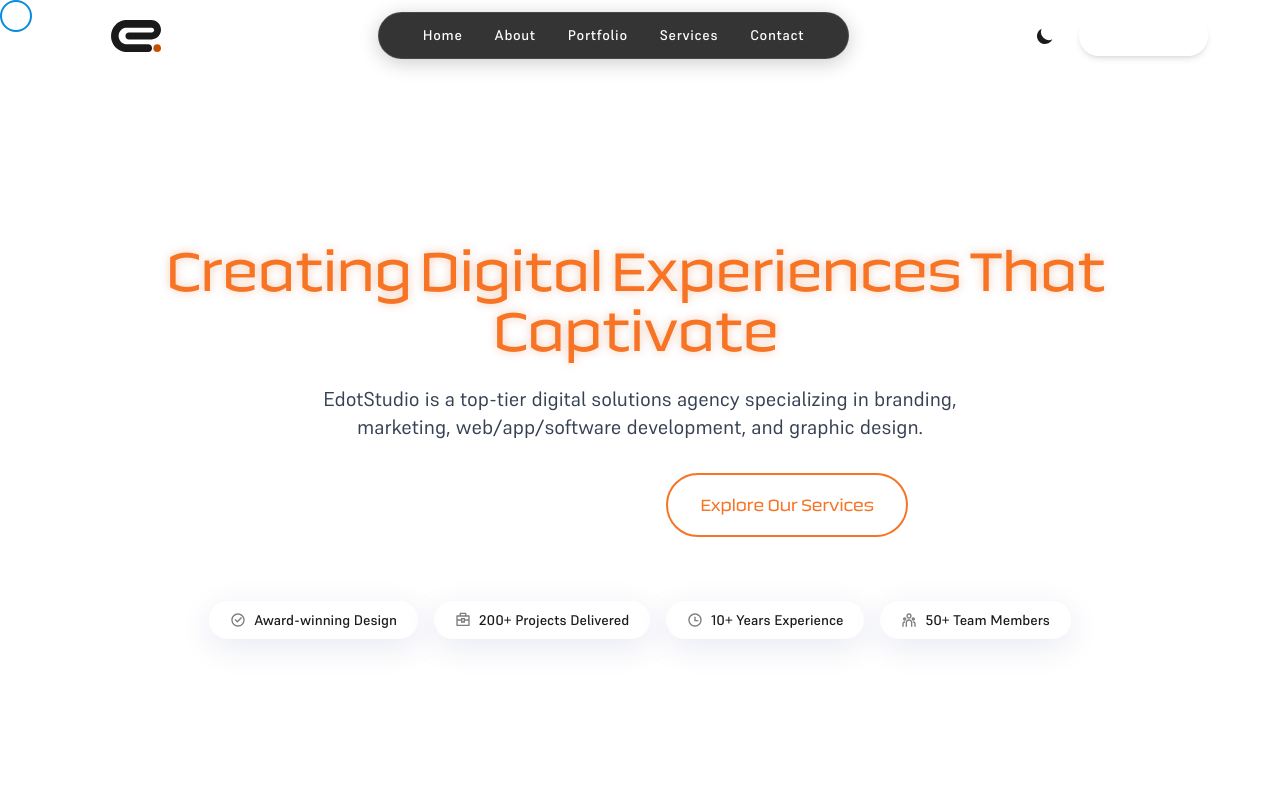
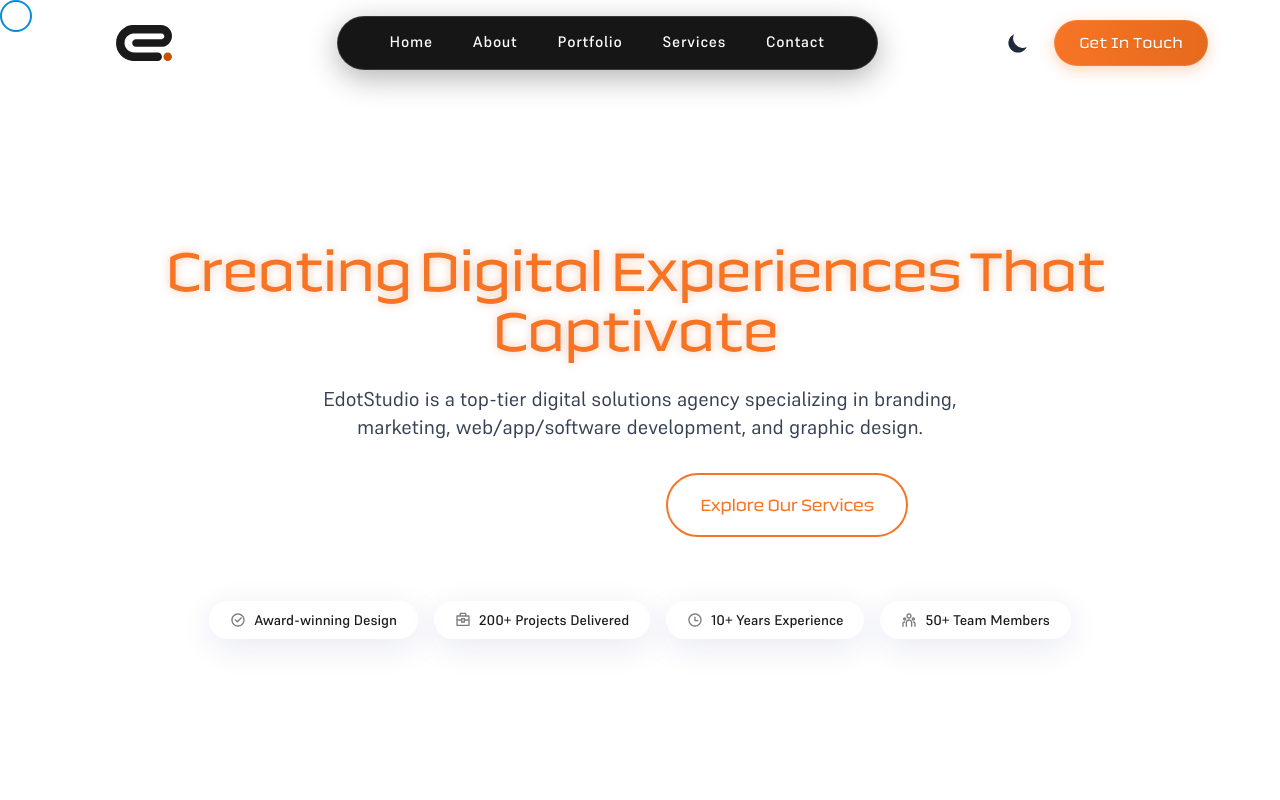
Before and after one commit to SYRONYX-S/edotstudio-web-dev, a Next.js app: page / in a window 1280 px wide. Both pictures are taken after a click on the button "Toggle dark mode". Shown: the top 800 px of the page. Built offline with nearby package versions, Linux system fonts and the light colour scheme.

Commit message:
Enhance navbar: larger size, improved CTA button, theme toggle transitions

```diff
--- a/src/app/globals.css
+++ b/src/app/globals.css
@@ -540,18 +540,19 @@ html {
 
 /* Navbar island styling */
 .navbar-island {
-  background-color: rgba(17, 17, 17, 0.85);
+  background-color: rgba(10, 10, 10, 0.95);
   backdrop-filter: blur(15px);
   -webkit-backdrop-filter: blur(15px);
   border-radius: 9999px; /* Fully rounded */
-  padding: 0.75rem 1.75rem;
-  border: 1px solid rgba(255, 255, 255, 0.1);
-  box-shadow: 0 4px 20px rgba(0, 0, 0, 0.2);
+  padding: 0.9rem 2rem;
+  border: 1px solid rgba(255, 255, 255, 0.15);
+  box-shadow: 0 8px 30px rgba(0, 0, 0, 0.3);
+  transform: translateZ(0);
 }
 
 .navbar-link {
   color: white;
-  font-size: 0.875rem;
+  font-size: 0.95rem;
   font-weight: 500;
   letter-spacing: 0.05em;
   transition: all 0.3s ease;
@@ -576,3 +577,55 @@ html {
 .navbar-link:hover::after {
   width: 100%;
 }
+
+/* Theme toggle transitions */
+.theme-toggle-btn {
+  position: relative;
+  overflow: hidden;
+  transition: background-color 0.3s ease;
+}
+
+.theme-icon {
+  transition: transform 0.5s cubic-bezier(0.175, 0.885, 0.32, 1.275),
+              opacity 0.3s ease;
+}
+
+.theme-toggle-btn:hover .theme-icon {
+  transform: rotate(30deg);
+}
+
+/* CTA Button styling */
+.cta-button {
+  position: relative;
+  overflow: hidden;
+  background-image: linear-gradient(to right, var(--orange), var(--orange-hover), var(--orange));
+  background-size: 200% auto;
+  box-shadow: 0 4px 15px rgba(247, 116, 37, 0.3);
+  border: 1px solid rgba(255, 255, 255, 0.1);
+  transition: all 0.3s ease;
+  text-shadow: 0 1px 1px rgba(0, 0, 0, 0.1);
+  letter-spacing: 0.5px;
+}
+
+.cta-button:hover {
+  background-position: right center;
+  box-shadow: 0 7px 20px rgba(247, 116, 37, 0.4);
+}
+
+.cta-button::before {
+  content: '';
+  position: absolute;
+  top: -50%;
+  left: -50%;
+  width: 200%;
+  height: 200%;
+  background: rgba(255, 255, 255, 0.1);
+  transform: rotate(45deg);
+  opacity: 0;
+  transition: opacity 0.3s ease;
+  pointer-events: none;
+}
+
+.cta-button:hover::before {
+  opacity: 1;
+}
--- a/src/components/Navigation.tsx
+++ b/src/components/Navigation.tsx
@@ -1,15 +1,12 @@
-'use client';
+"use client";
 
-import React, { useState, useEffect } from 'react';
-import Link from 'next/link';
-import { motion, AnimatePresence } from 'framer-motion';
-import { RiMenu3Line, RiCloseLine } from 'react-icons/ri';
-import ThemeToggle from './ThemeToggle';
-import { cn } from '@/lib/utils';
-import Image from 'next/image';
+import { useState, useEffect } from "react";
+import { motion, AnimatePresence } from "framer-motion";
 import { useTheme } from "next-themes";
+import Link from "next/link";
+import Image from "next/image";
 
-const Navigation: React.FC = () => {
+export default function Navigation() {
   const [isMobileMenuOpen, setIsMobileMenuOpen] = useState(false);
   const [scrolled, setScrolled] = useState(false);
   const { setTheme, resolvedTheme } = useTheme();
@@ -40,15 +37,13 @@ const Navigation: React.FC = () => {
     { name: 'Contact', href: '/#contact' },
   ];
 
-  const toggleMobileMenu = () => {
-    setIsMobileMenuOpen(!isMobileMenuOpen);
-  };
-
   return (
     <>
       <motion.nav
-        className={`fixed top-0 left-0 w-full z-50 py-3 ${
-          scrolled ? "shadow-sm" : ""
+        className={`fixed top-0 left-0 w-full z-50 py-4 transition-all duration-300 ${
+          scrolled
+            ? "shadow-md bg-white/95 dark:bg-[#1B1B1B]/95 backdrop-blur-xl"
+            : "bg-white/70 dark:bg-[#1B1B1B]/70 backdrop-blur-md"
         }`}
         initial={{ y: -100 }}
         animate={{ y: 0 }}
@@ -59,7 +54,7 @@ const Navigation: React.FC = () => {
             {/* Logo */}
             <Link href="/" className="relative flex items-center logo-hover">
               <motion.div
-                className="relative w-32 h-8 flex items-center"
+                className="relative w-36 h-9 flex items-center"
                 transition={{ duration: 0.2 }}
               >
                 <Image
@@ -85,7 +80,7 @@ const Navigation: React.FC = () => {
                 <Link
                   key={link.name}
                   href={link.href}
-                  className="navbar-link mx-4"
+                  className="navbar-link mx-5 text-base"
                 >
                   {link.name}
                 </Link>
@@ -95,15 +90,22 @@ const Navigation: React.FC = () => {
             {/* Right side - Theme toggle and CTA */}
             <div className="hidden md:flex items-center">
               {/* Theme toggle */}
-              <button
+              <motion.button
                 onClick={toggleTheme}
-                className="p-2 rounded-full hover:bg-gray-100 dark:hover:bg-gray-800 mr-4"
+                className="p-2 rounded-full hover:bg-gray-100 dark:hover:bg-gray-800 mr-4 theme-toggle-btn"
                 aria-label="Toggle dark mode"
+                whileHover={{ scale: 1.1 }}
+              >
+                <motion.div
+                  initial={{ opacity: 1 }}
+                  animate={{ opacity: 1 }}
+                  exit={{ opacity: 0 }}
+                  className="relative"
                 >
                   {resolvedTheme === "dark" ? (
                     <svg
                       xmlns="http://www.w3.org/2000/svg"
-                    className="h-5 w-5 text-yellow-300"
+                      className="h-6 w-6 text-yellow-300 theme-icon"
                       viewBox="0 0 20 20"
                       fill="currentColor"
                     >
@@ -116,19 +118,20 @@ const Navigation: React.FC = () => {
                   ) : (
                     <svg
                       xmlns="http://www.w3.org/2000/svg"
-                    className="h-5 w-5"
+                      className="h-6 w-6 theme-icon text-gray-800 dark:text-white"
                       viewBox="0 0 20 20"
                       fill="currentColor"
                     >
                       <path d="M17.293 13.293A8 8 0 016.707 2.707a8.001 8.001 0 1010.586 10.586z" />
                     </svg>
                   )}
-              </button>
+                </motion.div>
+              </motion.button>
 
               {/* CTA Button */}
               <Link href="/#contact">
                 <motion.div
-                  className="bg-orange hover:bg-orange-hover text-white font-medium px-5 py-2 rounded-full transition-all duration-300 shadow-md hover:shadow-lg shadow-orange/20 hover:shadow-orange/30"
+                  className="cta-button bg-orange hover:bg-orange-hover text-white font-medium px-6 py-2.5 rounded-full transition-all duration-300 shadow-lg hover:shadow-xl shadow-orange/30 hover:shadow-orange/40 font-technor tracking-wide"
                   whileHover={{ scale: 1.05 }}
                   whileTap={{ scale: 0.95 }}
                 >
@@ -139,15 +142,22 @@ const Navigation: React.FC = () => {
 
             {/* Mobile menu button */}
             <div className="md:hidden flex items-center">
-              <button
+              <motion.button
                 onClick={toggleTheme}
-                className="p-2 mr-2 rounded-full hover:bg-gray-100 dark:hover:bg-gray-800"
+                className="p-2 mr-2 rounded-full hover:bg-gray-100 dark:hover:bg-gray-800 theme-toggle-btn"
                 aria-label="Toggle dark mode"
+                whileHover={{ scale: 1.1 }}
+              >
+                <motion.div
+                  initial={{ opacity: 1 }}
+                  animate={{ opacity: 1 }}
+                  exit={{ opacity: 0 }}
+                  className="relative"
                 >
                   {resolvedTheme === "dark" ? (
                     <svg
                       xmlns="http://www.w3.org/2000/svg"
-                    className="h-5 w-5 text-yellow-300"
+                      className="h-6 w-6 text-yellow-300 theme-icon"
                       viewBox="0 0 20 20"
                       fill="currentColor"
                     >
@@ -160,14 +170,15 @@ const Navigation: React.FC = () => {
                   ) : (
                     <svg
                       xmlns="http://www.w3.org/2000/svg"
-                    className="h-5 w-5"
+                      className="h-6 w-6 theme-icon text-gray-800 dark:text-white"
                       viewBox="0 0 20 20"
                       fill="currentColor"
                     >
                       <path d="M17.293 13.293A8 8 0 016.707 2.707a8.001 8.001 0 1010.586 10.586z" />
                     </svg>
                   )}
-              </button>
+                </motion.div>
+              </motion.button>
               <button
                 onClick={() => setIsMobileMenuOpen(!isMobileMenuOpen)}
                 className="p-2 rounded-md focus:outline-none focus:ring-2 focus:ring-inset focus:ring-primary"
@@ -218,7 +229,7 @@ const Navigation: React.FC = () => {
       <AnimatePresence>
         {isMobileMenuOpen && (
           <motion.div
-            className="md:hidden fixed top-[60px] left-0 w-full bg-white/95 dark:bg-[#1B1B1B]/95 backdrop-blur-md z-40 shadow-lg"
+            className="md:hidden fixed top-[68px] left-0 w-full bg-white/95 dark:bg-[#1B1B1B]/95 backdrop-blur-md z-40 shadow-lg"
             initial={{ opacity: 0, y: -10 }}
             animate={{ opacity: 1, y: 0 }}
             exit={{ opacity: 0, y: -10 }}
@@ -244,7 +255,7 @@ const Navigation: React.FC = () => {
               {/* Mobile CTA Button */}
               <Link href="/#contact" onClick={() => setIsMobileMenuOpen(false)}>
                 <motion.div
-                  className="mt-2 bg-orange hover:bg-orange-hover text-white font-medium px-4 py-2 rounded-full text-center transition-all duration-300 shadow-md hover:shadow-lg shadow-orange/20 hover:shadow-orange/30"
+                  className="mt-2 cta-button bg-orange hover:bg-orange-hover text-white font-medium px-4 py-2.5 rounded-full text-center transition-all duration-300 shadow-lg hover:shadow-xl shadow-orange/30 hover:shadow-orange/40 font-technor tracking-wide"
                   whileHover={{ scale: 1.05 }}
                   whileTap={{ scale: 0.95 }}
                   initial={{ opacity: 0, y: -5 }}
@@ -260,6 +271,4 @@ const Navigation: React.FC = () => {
       </AnimatePresence>
     </>
   );
-};
-
-export default Navigation;
+}
```
Lines whose indentation alone changed are shown as unchanged.
